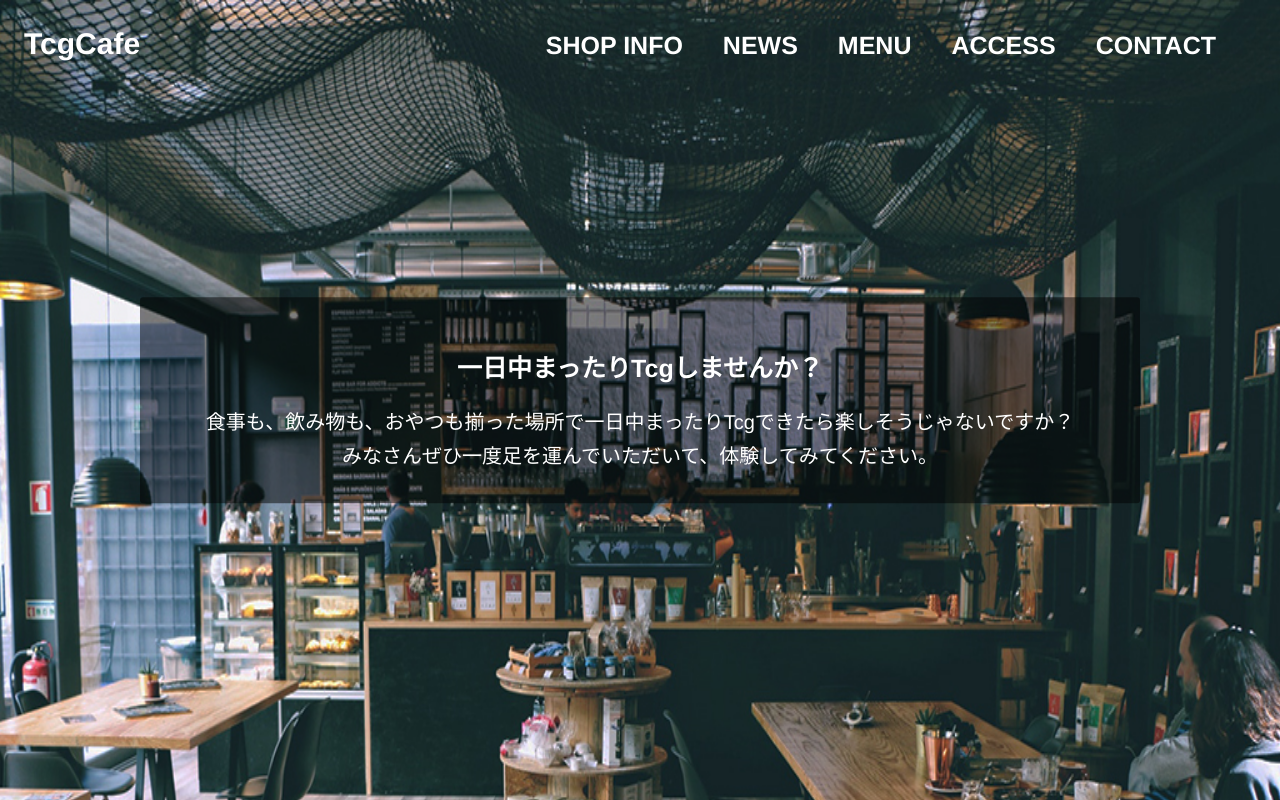
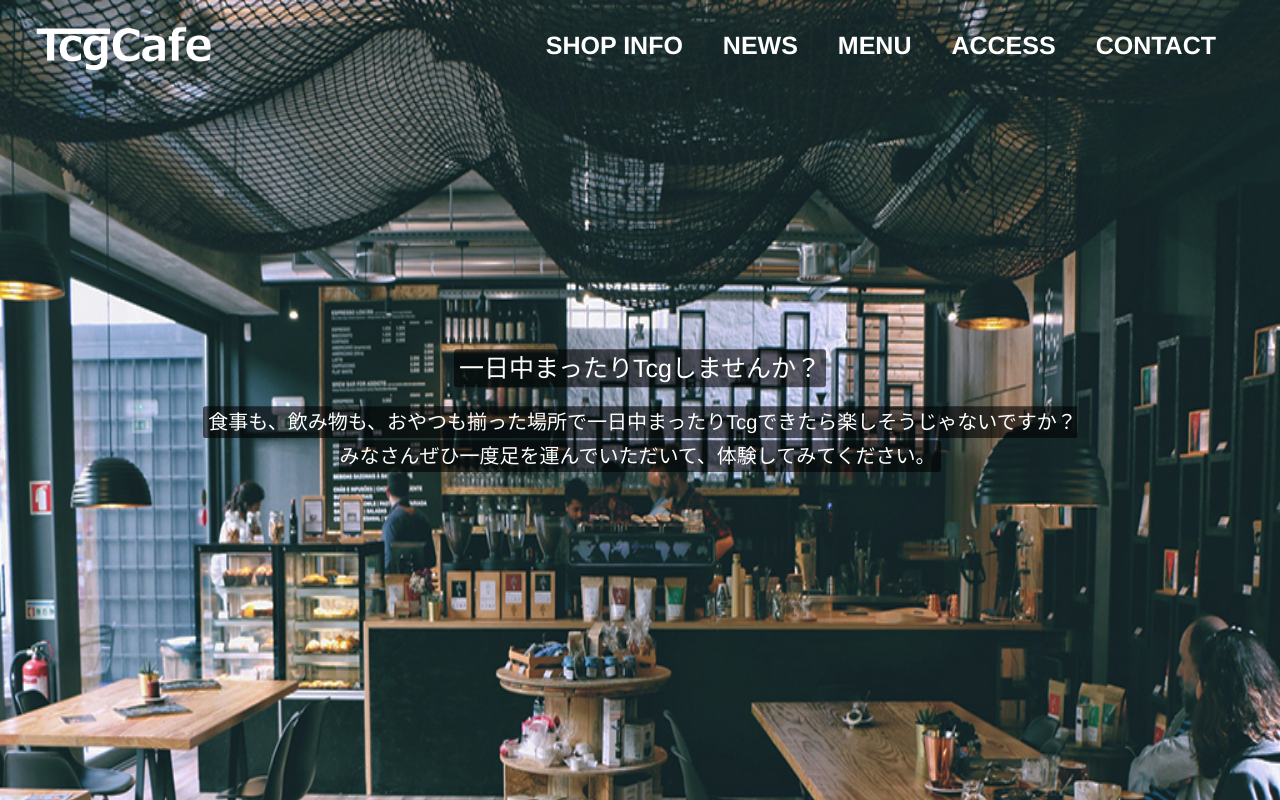
Before and after one commit to marudan55/portfolio-cafe, a plain HTML site: page index.html in a window 1280 px wide. Shown: the top 800 px of the page. Drawn offline with nearby package versions, Linux system fonts and the light colour scheme.

Commit message:
いろいろ編集

```diff
--- a/css/break.css
+++ b/css/break.css
@@ -3,7 +3,6 @@
 
 /*ブレークポイント　600px~960px（タブレット）*/
 @media screen and (min-width:600px) and (max-width:960px) {
-
 
   /*初期設定*/
   h3 {
@@ -14,31 +13,28 @@
     display: none;
   }
 
-
   /*header*/
   #page-top img {
     width: 100%;
     height: 900px;
   }
 
-
   /*menu-bar*/
   .menu-bar {
     height: 60px;
   }
 
-
   /*title-logo*/
-  .title-logo p a {
-    top: 6px;
+  .title-logo img {
+    position: fixed;
+    top: -53px;
+    left: -10px;
   }
-
 
   /*menu-btn*/
   #menu-btn {
     top: 11px;
   }
-
 
   /*sns*/
   #modal-menu .sns ul {
@@ -49,7 +45,6 @@
   #modal-menu .sns a {
     padding-left: 20px;
   }
-
 
   /*tab-menu*/
   ul.tab {
@@ -64,9 +59,7 @@
     display: table-cell;
   }
 
-
   /*shop-info*/
-
   /*shop-info:img*/
   .slick-photo img, .taikai-photo img {
     height: 500px;
@@ -78,7 +71,6 @@
   }
 
   /*access*/
-
   /*access: map*/
   iframe {
     width: 600px;
@@ -108,7 +100,6 @@
     height: 1200px;
   }
 
-
   .menu-bar {
     height: 90px;
   }
@@ -117,24 +108,15 @@
     display: none;
   }
 
-  .title-logo p a {
+/* タイトルロゴ */
+  .title-logo img {
     position: fixed;
-    top: 18px;
-    left: 24px;
-    font-size: 30px;
-    color: #fff;
-    font-weight: bold;
-    z-index: 99;
+    top: -56px;
+    left: 5;
+    width: 250px;
   }
 
-  /*モーダルウィンドウ*/
-  #modal-menu, #modal-overlay {
-    width: 60%;
-  }
 
-  #menu-btn {
-    top: 24px;
-  }
 
   /*モーダルメニュー（大画面用）*/
   #modal-menu-big {
@@ -165,12 +147,10 @@
     border-bottom: 2px solid #fff;
   }
 
-
   /*店舗情報*/
   .slick-photo img, .taikai-photo img {
     height: 500px;
   }
-
 
   /*ニュース*/
   .news a {
@@ -195,7 +175,6 @@
     max-width: 650px;
   }
 
-
   /*アクセス*/
   iframe {
     width: 600px;
@@ -218,6 +197,7 @@
   .menu-slick {
     width: 950px;
   }
+
   /*header*/
   #page-top img {
     width: 100%;
@@ -234,15 +214,12 @@
     display: none;
   }
 
-  /*title-logo*/
-  .title-logo p a {
+  /* タイトルロゴ */
+    .title-logo img {
       position: fixed;
-    top: 18px;
-    left: 24px;
-    font-size: 30px;
-    color: #fff;
-    font-weight: bold;
-    z-index: 99;
+      top: -70px;
+      left: 5;
+      width: 280px;
     }
 
   /*modal-window*/
@@ -297,14 +274,11 @@
     border-bottom: 2px solid #fff;
   }
 
-
   /*shop-info*/
-
   /*shop-info:img*/
   .slick-photo img, .taikai-photo img {
     height: 500px;
   }
-
 
   /*menu*/
   /*tab-menu*/
--- a/css/style.css
+++ b/css/style.css
@@ -109,17 +109,16 @@ header {
   z-index: 1;
 }
 
-.title-logo p a {
+.title-logo img {
   position: fixed;
-  top: 0px;
-  left: 24px;
-  font-size: 30px;
-  color: #fff;
-  font-weight: bold;
+  top: -58px;
+  left: -10px;
+  width: 200px;
+  height: auto;
   z-index: 99;
   margin: 0;
   padding: 0;
-  text-decoration: none;
+  box-sizing: border-box;
 }
 
 .shop-int {
@@ -136,7 +135,12 @@ header {
   -webkit-transform: translate(-50%, -50%);
   -moz-transform: translate(-50%, -50%);
   transform: translate(-50%, -50%);
-  background-color: rgba(0, 0, 0, 0.5);
+}
+
+.shop-int span {
+  background-color: rgba(0, 0, 0, 0.6);
+  border-radius: 3px;
+  padding: 5px;
   border-radius: 3px;
 }
 
@@ -307,6 +311,8 @@ header {
   display: block;
   margin: 0 auto;
   text-align: center;
+  width: 85%;
+  max-width: 700px;
 }
 
 /*メニュー*/
--- a/index.html
+++ b/index.html
@@ -38,16 +38,17 @@
       <!--タイトルロゴ-->
 
       <div class="title-logo">
-        <p><a href="#page-top">TcgCafe</a></p>
+        <a href="#page-top"><img src="./img/tcgcafe.png" alt="タイトルロゴ"></a>
+
       </div>
 
 
       <!--ショップ紹介文-->
       <div class="shop-int-back">  </div>
         <div class="shop-int">
-          <h4>一日中まったり<br class="br-break">Tcgしませんか？</h4>
-          <p>食事も、飲み物も、おやつも揃った場所で一日中まったりTcgできたら楽しそうじゃないですか？<br>
-            みなさんぜひ一度足を運んでいただいて、体験してみてください。</p>
+          <h4><span>一日中まったり<br class="br-break">Tcgしませんか？</span></h4>
+          <p><span>食事も、飲み物も、おやつも揃った場所で一日中まったりTcgできたら楽しそうじゃないですか？<br>
+            みなさんぜひ一度足を運んでいただいて、体験してみてください。</span></p>
       </div>
 
       <nav>
```
Lines whose indentation alone changed are shown as unchanged.
